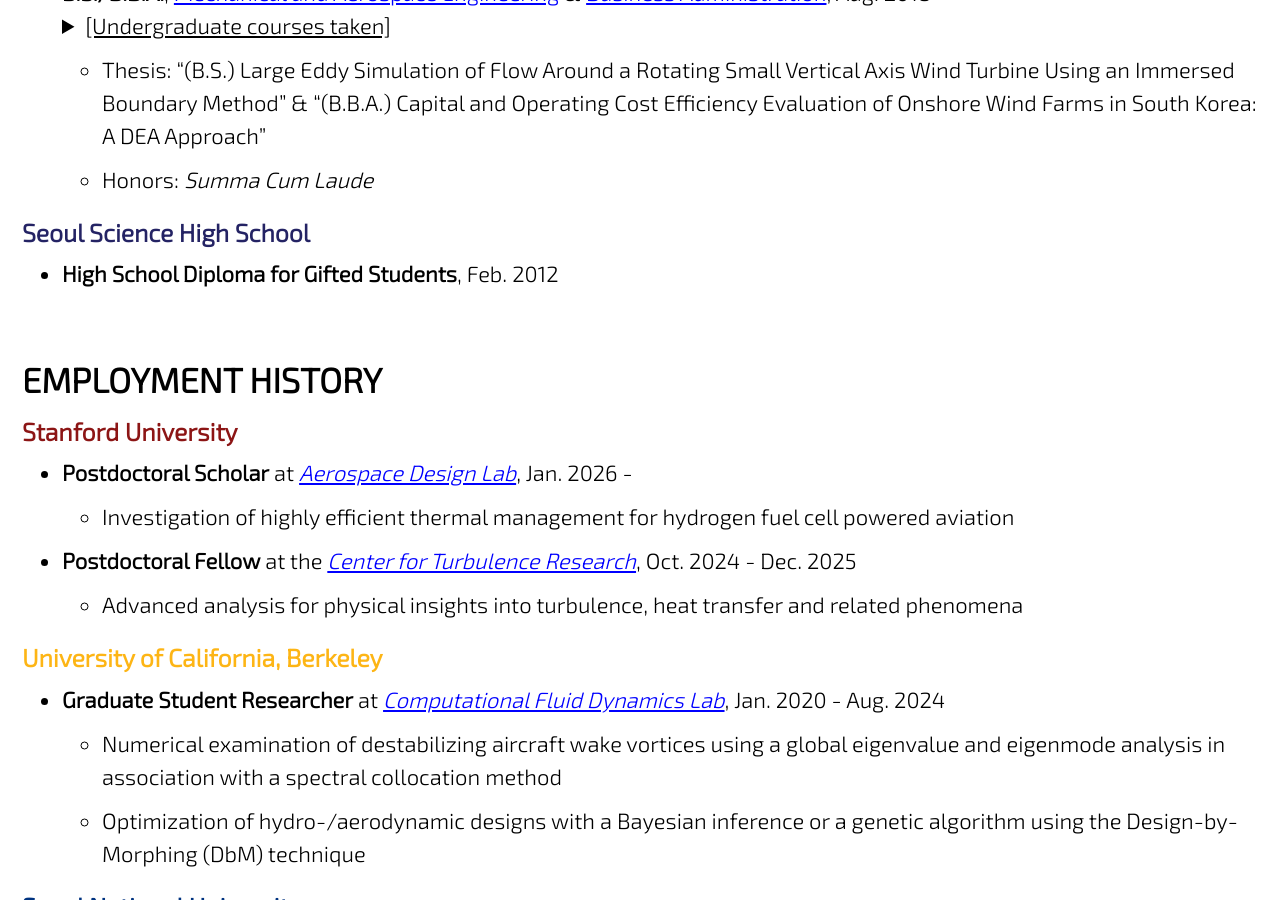
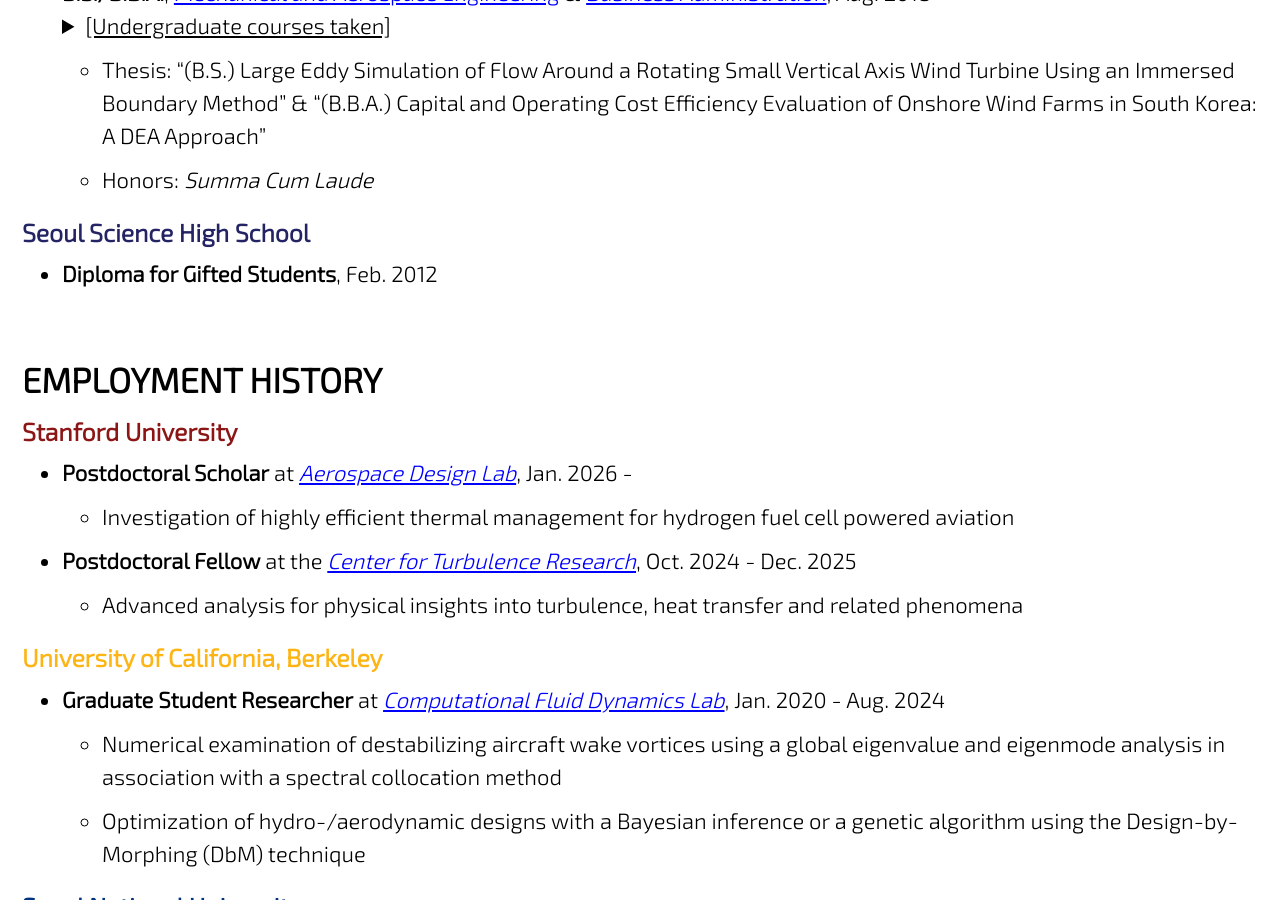
Before and after one commit to jun9303/jun9303.github.io, a Jekyll site: the page built from _pages/about_me.md, in a window 1280 px wide and 900 px high, scrolled down 1418 px. Built offline with Jekyll 4.4.1, drawn with Linux system fonts in a browser that asks for light colours; cached includes are drawn as plain includes.

Commit message:
Minor updates

```diff
--- a/_pages/about_me.md
+++ b/_pages/about_me.md
@@ -50,7 +50,7 @@ feature_row:
   + Honors: *Summa Cum Laude*
 
 ### <span style="color: #242364">Seoul Science High School</span>
-- **High School Diploma for Gifted Students**, Feb. 2012
+- **Diploma for Gifted Students**, Feb. 2012
 
 # EMPLOYMENT HISTORY
 
```
